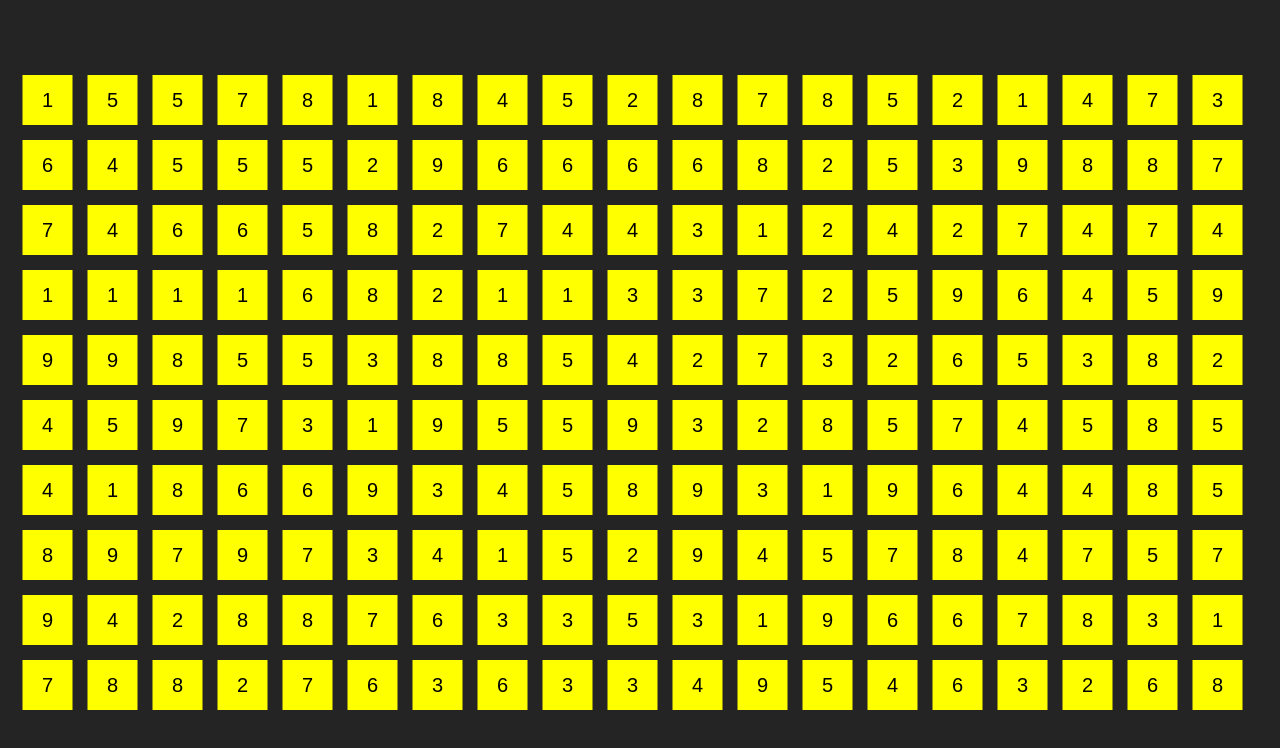
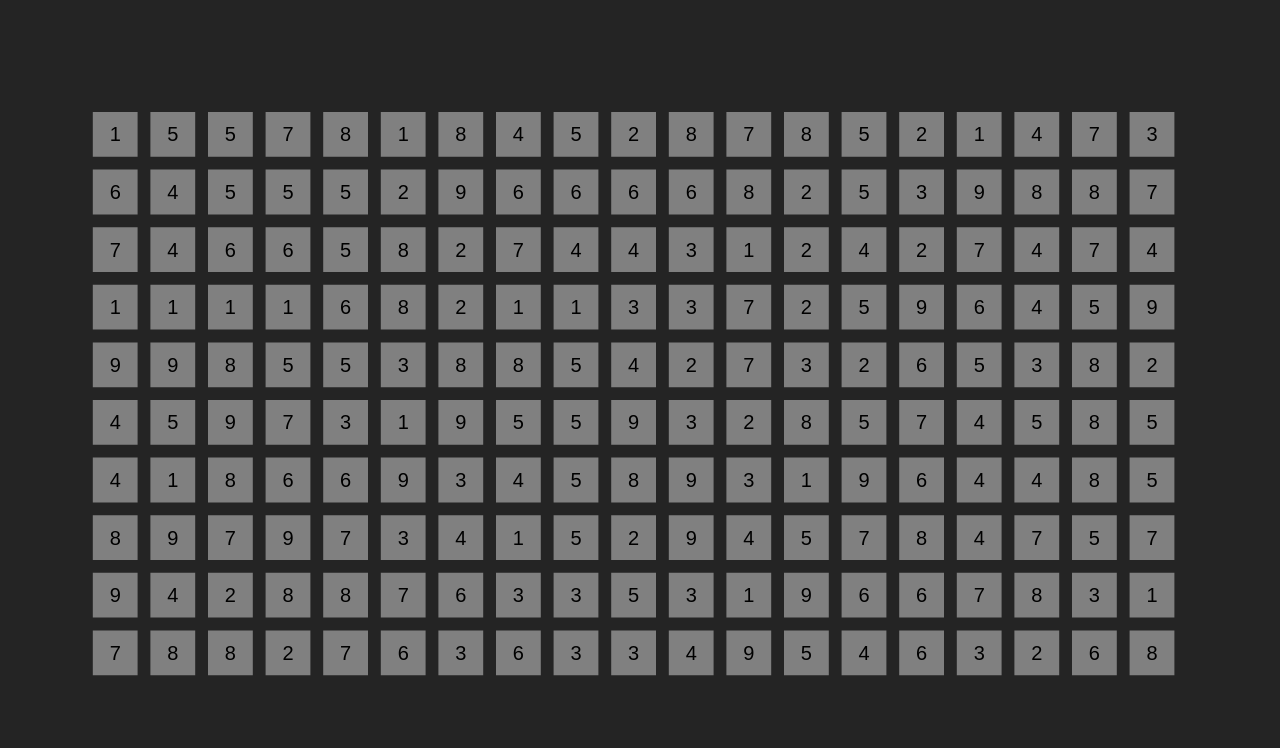
Before and after one commit to oblionC/apple-game, a React (Vite) app in the folder frontend/: page / in a window 1280 px wide. Shown: the top 748 px of the page. Built offline with nearby package versions, Linux system fonts and the light colour scheme.

Commit message:
Make gamescreen adjustable to size

```diff
--- a/frontend/src/App.tsx
+++ b/frontend/src/App.tsx
@@ -1,11 +1,12 @@
 import { GameScreen } from './components/GameScreen'
 import './App.css'
 import { useEffect } from 'react'
+import { GAMEBOARD_HEIGHT, GAMEBOARD_WIDTH } from './components/GameScreen/constants'
 
 function App() {
   return (
     <>
-      <GameScreen />
+      <GameScreen width={GAMEBOARD_WIDTH} height={GAMEBOARD_HEIGHT}/>
     </>
   )
 }
--- a/frontend/src/components/GameScreen/GameScreen.tsx
+++ b/frontend/src/components/GameScreen/GameScreen.tsx
@@ -44,7 +44,7 @@ function generateItemRows(gameState: any) {
 }
 
 
-export default function GameScreen() {
+export default function GameScreen({ width, height }: { width: number, height: number }) {
     const [xOffset, yOffset] = calculateCenterGroupPosition()
     const [gameState, setGameState] = useState<number[][]>(generateGameState(xOffset, yOffset))
     const itemRows = generateItemRows(gameState)
@@ -54,8 +54,8 @@ export default function GameScreen() {
         <>
             <Stage
             className='gameBoard'
-            width={GAMEBOARD_WIDTH}
-            height={GAMEBOARD_HEIGHT}
+            width={width}
+            height={height}
             >
                <Layer>
                     <Group x={xOffset} y={yOffset}>
--- a/frontend/src/components/GameScreen/Item/Item.tsx
+++ b/frontend/src/components/GameScreen/Item/Item.tsx
@@ -4,7 +4,7 @@ import { ITEM_SIZE } from '../constants'
 function ActiveItem({ itemInfo }: {itemInfo: any}) {
     return(
         <>
-            <Rect x={itemInfo.x} y={itemInfo.y} width={ITEM_SIZE} height={ITEM_SIZE} fill={itemInfo.selected ? 'blue': 'yellow'} />
+            <Rect x={itemInfo.x} y={itemInfo.y} width={ITEM_SIZE} height={ITEM_SIZE} fill={itemInfo.selected ? 'blue': 'grey'} />
             <Text text={`${itemInfo.value}`} x={itemInfo.x} y={itemInfo.y} width={ITEM_SIZE} height={ITEM_SIZE} verticalAlign='middle' align='center' fontSize={20} />
         </>
     )
--- a/frontend/src/components/GameScreen/SelectorRect/SelectorRect.tsx
+++ b/frontend/src/components/GameScreen/SelectorRect/SelectorRect.tsx
@@ -10,16 +10,15 @@ function quickSort(arr: number[], length = arr.length - 1, start = 0): number[]
     const left = [ ];  // left handside array
     const right = [ ]; // right handside array
 
-   while (start < length) {  // comparing and pushing
+    while (start < length) {
         if (arr[start] < pivot){
-          left.push(arr[start])
+            left.push(arr[start])
         }
         else {
-          right.push(arr[start])
+            right.push(arr[start])
         }
-       start++ //  incrementing start value
+        start++ //  incrementing start value
     }
-            // calling quick sort recursively
     return [...quickSort(left), pivot, ...quickSort(right)];
 }
 
@@ -73,7 +72,7 @@ interface selectorRect {
     height: number;
 }
 
-export default function SelectorRect( {gameState, setGameState}: {gameState: any, setGameState: Function}) {
+export default function SelectorRect( { gameState, setGameState}: {gameState: any, setGameState: Function}) {
     const [mouseIsDown, setMouseIsDown] = useState<boolean>(false)
     const [selectorRectInfo, setSelectorRectInfo] = useState<selectorRect>({
         x: 0,
@@ -143,6 +142,7 @@ export default function SelectorRect( {gameState, setGameState}: {gameState: any
                     })
                 }}
                 onMouseUp={() => {
+                    console.log(`mouseup: ${Date.now()}`)
                     setMouseIsDown(false)
                     setGameState(gameState.map((itemRows: any) => {
                         return itemRows.map((item: any) => {
--- a/frontend/src/components/GameScreen/constants.ts
+++ b/frontend/src/components/GameScreen/constants.ts
@@ -1,6 +1,6 @@
-export const ITEM_SIZE = 50;
-export const ITEM_GAP = 65;
 export const GAMEBOARD_WIDTH = window.innerWidth;
 export const GAMEBOARD_HEIGHT = window.innerHeight;
+export const ITEM_SIZE = 0.035 * GAMEBOARD_WIDTH;
+export const ITEM_GAP = 0.045 * GAMEBOARD_WIDTH;
 export const ROWS = 10;
 export const COLS = 19;
```
